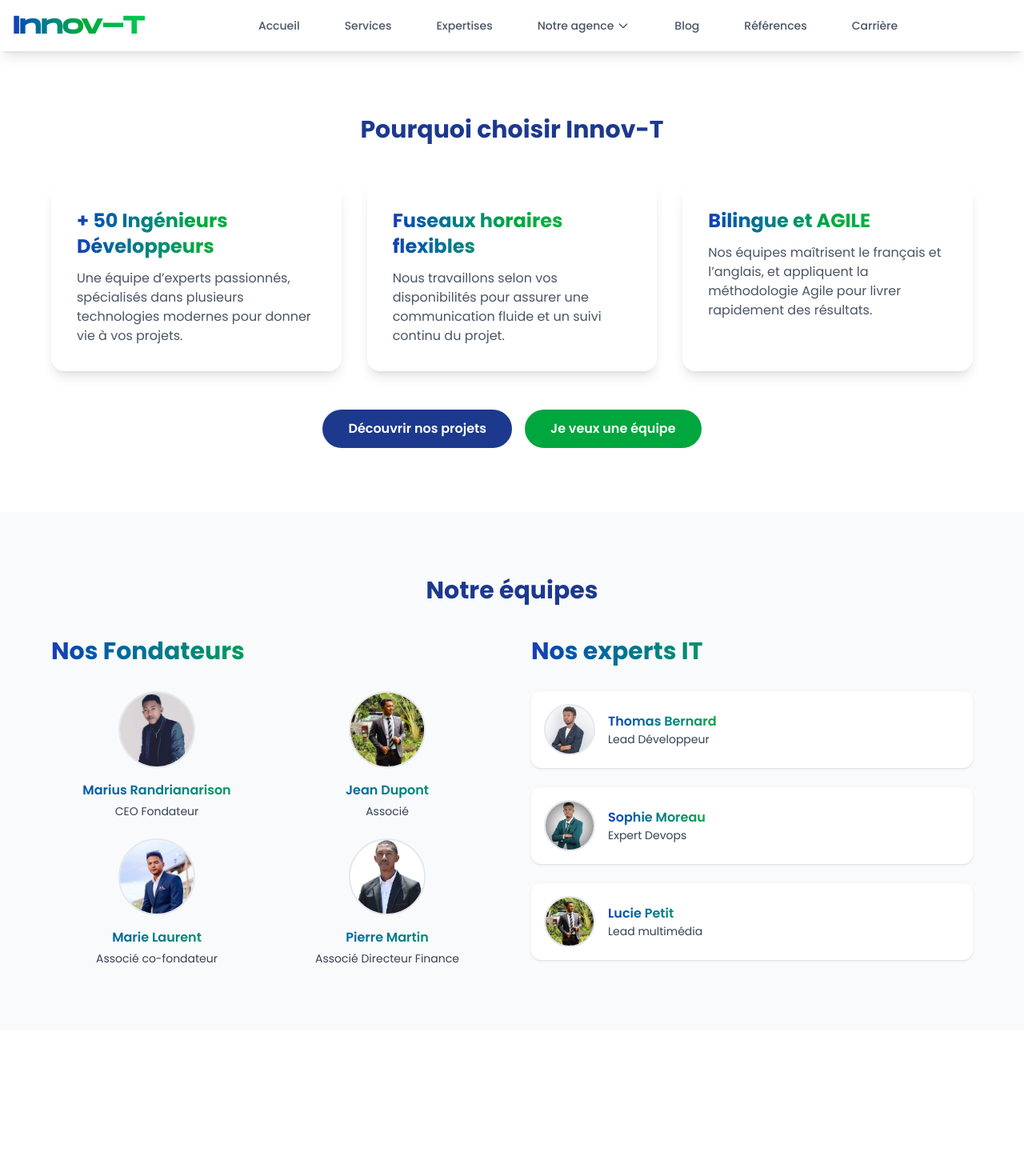
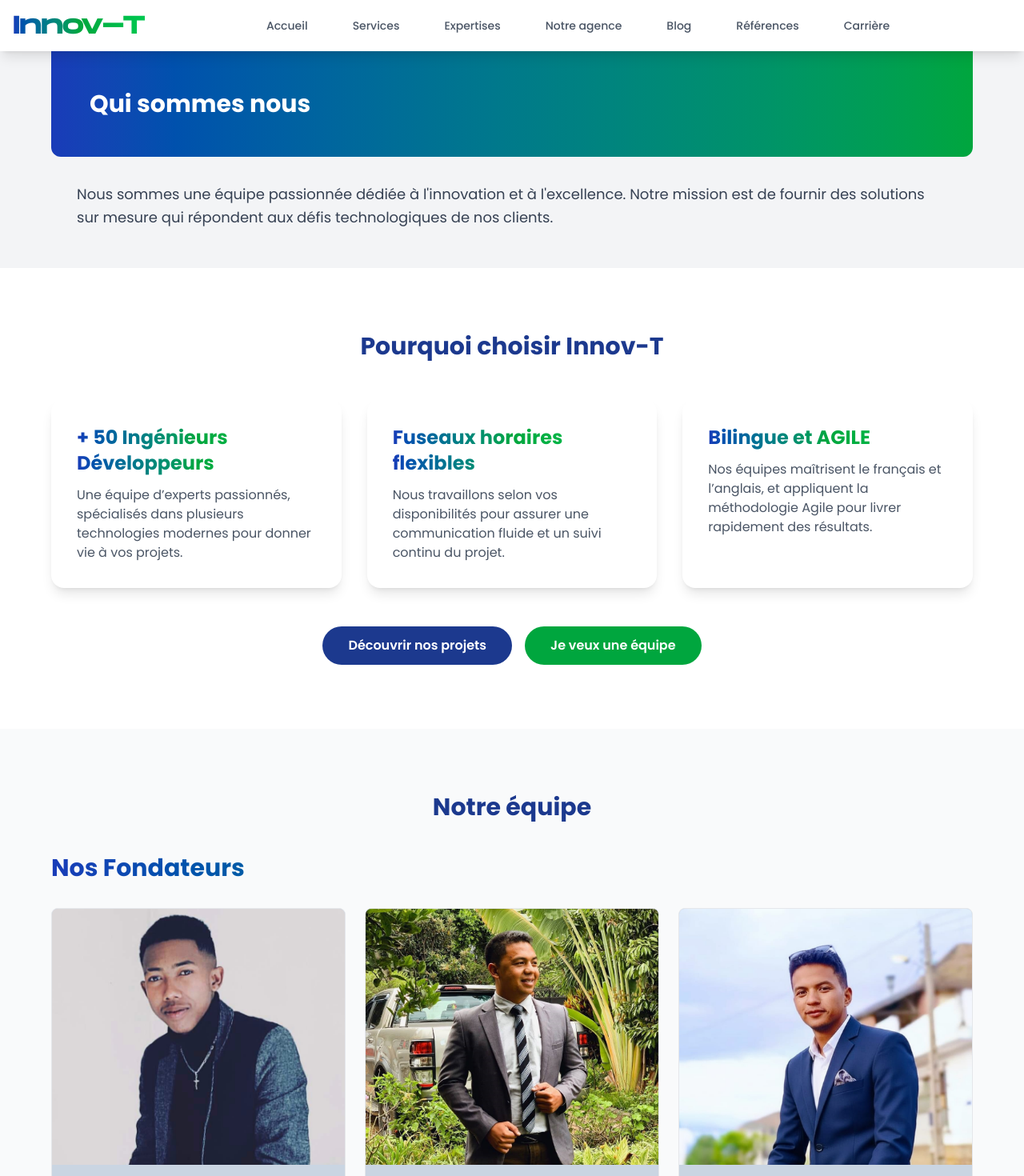
Before and after one commit to ANDRIANALISOA-sylvere/innov-T-Website, a Next.js app: page /agences in a window 1280 px wide. Shown: the top 1470 px of the page at 80% size. Before the commit the page ends 1288 px from the top, so only its background shows below. Built offline with nearby package versions, Linux system fonts and the light colour scheme.

Commit message:
feat : Add AboutSection component and link "Notre agence" in NavBar

```diff
--- a/app/agences/page.jsx
+++ b/app/agences/page.jsx
@@ -1,7 +1,9 @@
 import WhyChoose from "@/components/common/WhyChoose";
 import TeamSection from "@/components/common/TeamSection";
+import AboutSection from "@/components/common/AboutSection";
 export default function AgencesPage() {
   return <div>
+    <AboutSection/>
     <WhyChoose/>
     <TeamSection/>
   </div>;
--- /dev/null
+++ b/components/common/AboutSection.jsx
@@ -0,0 +1,25 @@
+'use client';
+
+export default function AboutSection() {
+  return (
+    <section className="bg-gray-100">
+      <div className="max-w-6xl mx-auto">
+        {/* Div avec dégradé et texte à gauche */}
+        <div className="bg-gradient-to-r from-blue-800 to-green-600 text-white p-12 rounded-b-xl rounded-t-none"> {/* rounded-b-xl rounded-t-none */}
+          <h2 className="text-3xl font-bold">
+            Qui sommes nous
+          </h2>
+        </div>
+
+        {/* Contenu texte en dessous */}
+        <div className="p-8">
+          <p className="text-gray-700 text-lg leading-relaxed mb-4">
+            Nous sommes une équipe passionnée dédiée à l'innovation et à l'excellence.
+            Notre mission est de fournir des solutions sur mesure qui répondent aux défis
+            technologiques de nos clients.
+          </p>
+        </div>
+      </div>
+    </section>
+  );
+}
--- a/components/common/NavBar.jsx
+++ b/components/common/NavBar.jsx
@@ -4,7 +4,6 @@ import { useState } from "react";
 import Link from "next/link";
 
 export default function NavBar() {
-  const [isDropdownOpen, setIsDropdownOpen] = useState(false);
   const [isMobileMenuOpen, setIsMobileMenuOpen] = useState(false);
 
   return (
@@ -44,56 +43,12 @@ export default function NavBar() {
                 Expertises
               </Link>
 
-              {/* Dropdown Notre Agence */}
-              <div className="relative">
-                <button
-                  onClick={() => setIsDropdownOpen(!isDropdownOpen)}
-                  className="text-gray-600 hover:text-black px-3 py-2 text-sm font-medium transition duration-300 flex items-center cursor-pointer"
-                >
-                  Notre agence
-                  <svg
-                    className={`ml-1 h-4 w-4 transition-transform ${
-                      isDropdownOpen ? "rotate-180" : ""
-                    }`}
-                    fill="none"
-                    viewBox="0 0 24 24"
-                    stroke="currentColor"
-                  >
-                    <path
-                      strokeLinecap="round"
-                      strokeLinejoin="round"
-                      strokeWidth={2}
-                      d="M19 9l-7 7-7-7"
-                    />
-                  </svg>
-                </button>
-
-                {isDropdownOpen && (
-                  <div className="absolute left-0 mt-2 w-48 bg-white rounded-md shadow-lg py-1 z-50 border border-gray-200">
-                    <Link
-                      href="/a-propos"
-                      className="block px-4 py-2 text-sm text-gray-700 hover:bg-gray-50 hover:text-black"
-                      onClick={() => setIsDropdownOpen(false)}
-                    >
-                      À propos
-                    </Link>
-                    <Link
-                      href="/equipes"
-                      className="block px-4 py-2 text-sm text-gray-700 hover:bg-gray-50 hover:text-black"
-                      onClick={() => setIsDropdownOpen(false)}
-                    >
-                      Équipes
-                    </Link>
-                    <Link
-                      href="/pourquoi-nous"
-                      className="block px-4 py-2 text-sm text-gray-700 hover:bg-gray-50 hover:text-black"
-                      onClick={() => setIsDropdownOpen(false)}
-                    >
-                      Pourquoi Nous ?
-                    </Link>
-                  </div>
-                )}
-              </div>
+              <Link
+                href="/agences"
+                className="text-gray-600 hover:text-black px-3 py-2 text-sm font-medium transition duration-300"
+              >
+                Notre agence
+              </Link>
 
               <Link
                 href="/blog"
@@ -178,62 +133,13 @@ export default function NavBar() {
                 Expertises
               </Link>
 
-              <div
-                className="px-3 py-2 text-gray-600 font-medium cursor-pointer"
-                onClick={() => setIsDropdownOpen(!isDropdownOpen)}
+              <Link
+                href="/agences"
+                className="block px-3 py-2 text-gray-600 hover:text-black hover:bg-gray-50 rounded-md"
+                onClick={() => setIsMobileMenuOpen(false)}
               >
                 Notre agence
-                <svg
-                  className={`ml-1 h-4 w-4 inline transition-transform ${
-                    isDropdownOpen ? "rotate-180" : ""
-                  }`}
-                  fill="none"
-                  viewBox="0 0 24 24"
-                  stroke="currentColor"
-                >
-                  <path
-                    strokeLinecap="round"
-                    strokeLinejoin="round"
-                    strokeWidth={2}
-                    d="M19 9l-7 7-7-7"
-                  />
-                </svg>
-              </div>
-
-              {isDropdownOpen && (
-                <div className="pl-6 space-y-1">
-                  <Link
-                    href="/a-propos"
-                    className="block px-3 py-2 text-gray-500 hover:text-black hover:bg-gray-50 rounded-md"
-                    onClick={() => {
-                      setIsMobileMenuOpen(false);
-                      setIsDropdownOpen(false);
-                    }}
-                  >
-                    À propos
-                  </Link>
-                  <Link
-                    href="/equipes"
-                    className="block px-3 py-2 text-gray-500 hover:text-black hover:bg-gray-50 rounded-md"
-                    onClick={() => {
-                      setIsMobileMenuOpen(false);
-                      setIsDropdownOpen(false);
-                    }}
-                  >
-                    Équipes
-                  </Link>
-                  <Link
-                    href="/pourquoi-nous"
-                    className="block px-3 py-2 text-gray-500 hover:text-black hover:bg-gray-50 rounded-md"
-                    onClick={() => {
-                      setIsMobileMenuOpen(false);
-                      setIsDropdownOpen(false);
-                    }}
-                  >
-                    Pourquoi Nous ?
-                  </Link>
-                </div>
-              )}
+              </Link>
 
               <Link
                 href="/blog"
@@ -262,14 +168,6 @@ export default function NavBar() {
           </div>
         )}
       </div>
-
-      {/* Overlay pour fermer le dropdown en cliquant ailleurs */}
-      {isDropdownOpen && (
-        <div
-          className="fixed inset-0 z-40"
-          onClick={() => setIsDropdownOpen(false)}
-        />
-      )}
     </nav>
   );
 }
--- a/components/common/TeamSection.jsx
+++ b/components/common/TeamSection.jsx
@@ -1,5 +1,6 @@
 'use client';
 import Title from "@/components/common/Title"
+
 export default function TeamSection() {
   const founders = [
     {
@@ -47,63 +48,62 @@ export default function TeamSection() {
       <div className="max-w-6xl mx-auto">
         {/* Titre principal */}
         <div className="text-center">
-            <Title title="Notre équipes"></Title>
+            <Title title="Notre équipe"></Title>
         </div>
 
-        <div className="grid grid-cols-1 lg:grid-cols-2 gap-12">
-          {/* Colonne de gauche - Fondateurs */}
-          <div>
-            <h3 className="text-3xl font-bold bg-gradient-to-r from-blue-800 via-green-600 to-green-500 bg-clip-text text-transparent mb-8">
+        {/* Section Fondateurs */}
+        <div className="mb-16">
+          <h3 className="text-3xl font-bold bg-gradient-to-r from-blue-800 to-green-600 bg-clip-text text-transparent mb-8">
             Nos Fondateurs
           </h3>
 
-            <div className="grid grid-cols-2 gap-6">
+          <div className="grid grid-cols-1 md:grid-cols-2 lg:grid-cols-3 gap-6">
             {founders.map((founder, index) => (
-                <div key={index} className="text-center">
-                  {/* Avatar */}
-                  <div className="w-24 h-24 mx-auto rounded-full overflow-hidden mb-4 border-2 border-gray-200">
+              <div key={index} className="bg-slate-300 rounded-lg overflow-hidden border border-gray-200">
+                {/* Image qui occupe toute la largeur avec cover */}
+                <div className="w-full h-80 overflow-hidden">
                   <img
                     src={founder.image}
                     alt={founder.name}
-                      className="w-full h-full object-cover"
+                    className="w-full h-full object-cover object-top"
                   />
                 </div>
 
-                  {/* Nom avec dégradé */}
+                {/* Contenu texte en bas */}
+                <div className="p-4 text-center">
                   <p className="font-semibold bg-gradient-to-r from-blue-800 to-green-600 bg-clip-text text-transparent mb-1">
                     {founder.name}
                   </p>
-
-                  {/* Rôle */}
                   <p className="text-sm text-gray-700">
                     {founder.role}
                   </p>
+                </div>
               </div>
             ))}
           </div>
         </div>
 
-          {/* Colonne de droite - Experts IT */}
+        {/* Section Experts IT */}
         <div>
-            <h3 className="text-3xl font-bold bg-gradient-to-r from-blue-800 via-green-600 to-green-500 bg-clip-text text-transparent mb-8">
+          <h3 className="text-3xl font-bold bg-gradient-to-r from-blue-800 to-green-600 bg-clip-text text-transparent mb-8">
             Nos experts IT
           </h3>
 
-            <div className="space-y-6">
+          <div className="grid grid-cols-1 md:grid-cols-2 lg:grid-cols-3 gap-6">
             {experts.map((expert, index) => (
-                <div key={index} className="flex items-center space-x-4 bg-white rounded-xl p-4 shadow-sm">
-                  {/* Avatar */}
-                  <div className="w-16 h-16 rounded-full overflow-hidden border-2 border-gray-200">
+              <div key={index} className="bg-slate-300 rounded-lg overflow-hidden border border-gray-200">
+                {/* Image qui occupe toute la largeur avec cover */}
+                <div className="w-full h-80 overflow-hidden">
                   <img
                     src={expert.image}
                     alt={expert.name}
-                      className="w-full h-full object-cover"
+                    className="w-full h-full object-cover object-top"
                   />
                 </div>
 
-                  {/* Info */}
-                  <div className="text-left">
-                    <p className="font-semibold bg-gradient-to-r from-blue-800 to-green-600 bg-clip-text text-transparent">
+                {/* Contenu texte en bas */}
+                <div className="p-4 text-center">
+                  <p className="font-semibold bg-gradient-to-r from-blue-800 to-green-600 bg-clip-text text-transparent mb-1">
                     {expert.name}
                   </p>
                   <p className="text-sm text-gray-700">
@@ -115,7 +115,6 @@ export default function TeamSection() {
           </div>
         </div>
       </div>
-      </div>
     </section>
   );
 }
```
Lines whose indentation alone changed are shown as unchanged.
